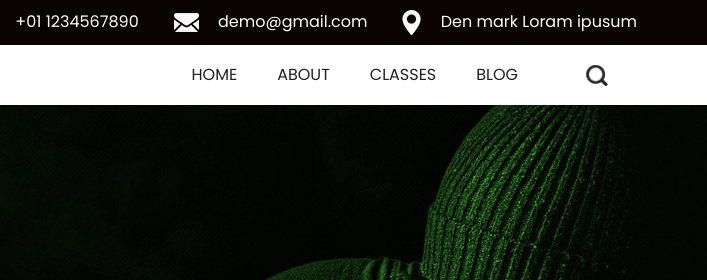
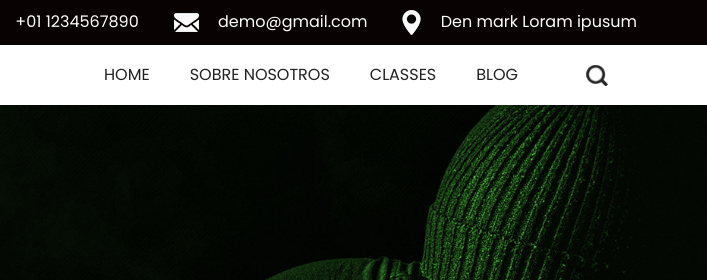
Before and after one commit to josesinho10/prueba-git, a plain HTML site: page index.html in a window 1280 px wide. Shown: the top 280 px of the page, 573-1280 px from the left. Drawn offline with nearby package versions, Linux system fonts and the light colour scheme; some packages are replaced by stand-ins of ours; a web font is replaced by a local one.

Commit message:
Se modifica el about por sobre nosotros en la barra de navegación

```diff
--- a/index.html
+++ b/index.html
@@ -75,7 +75,7 @@
                         <a class="nav-link" href="index.html">Home <span class="sr-only">(current)</span></a>
                       </li>
                       <li class="nav-item">
-                        <a class="nav-link" href="about.html"> About </a>
+                        <a class="nav-link" href="about.html"> Sobre nosotros </a>
                       </li>
                       <li class="nav-item">
                         <a class="nav-link" href="class.html"> Classes </a>
```
